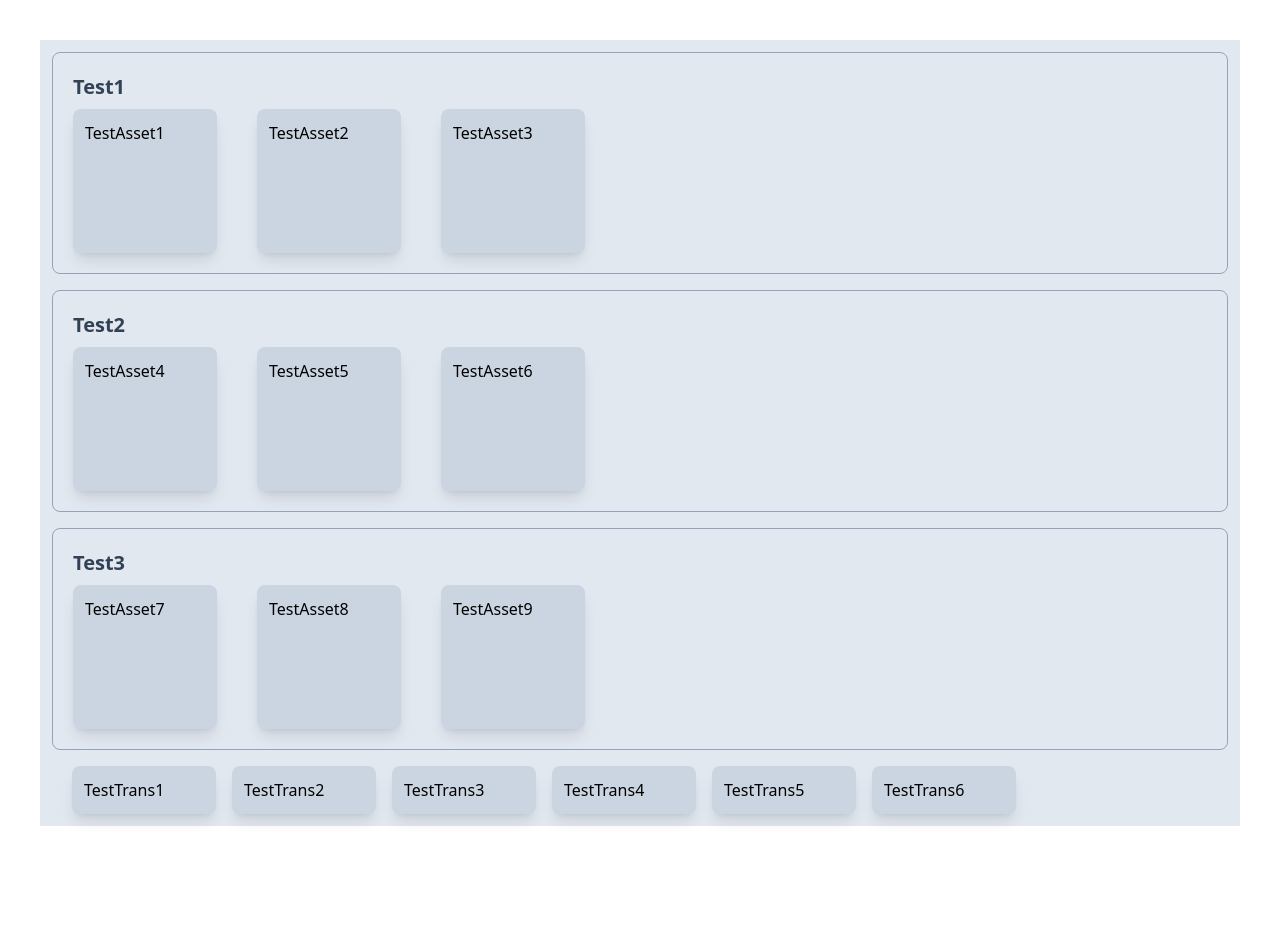
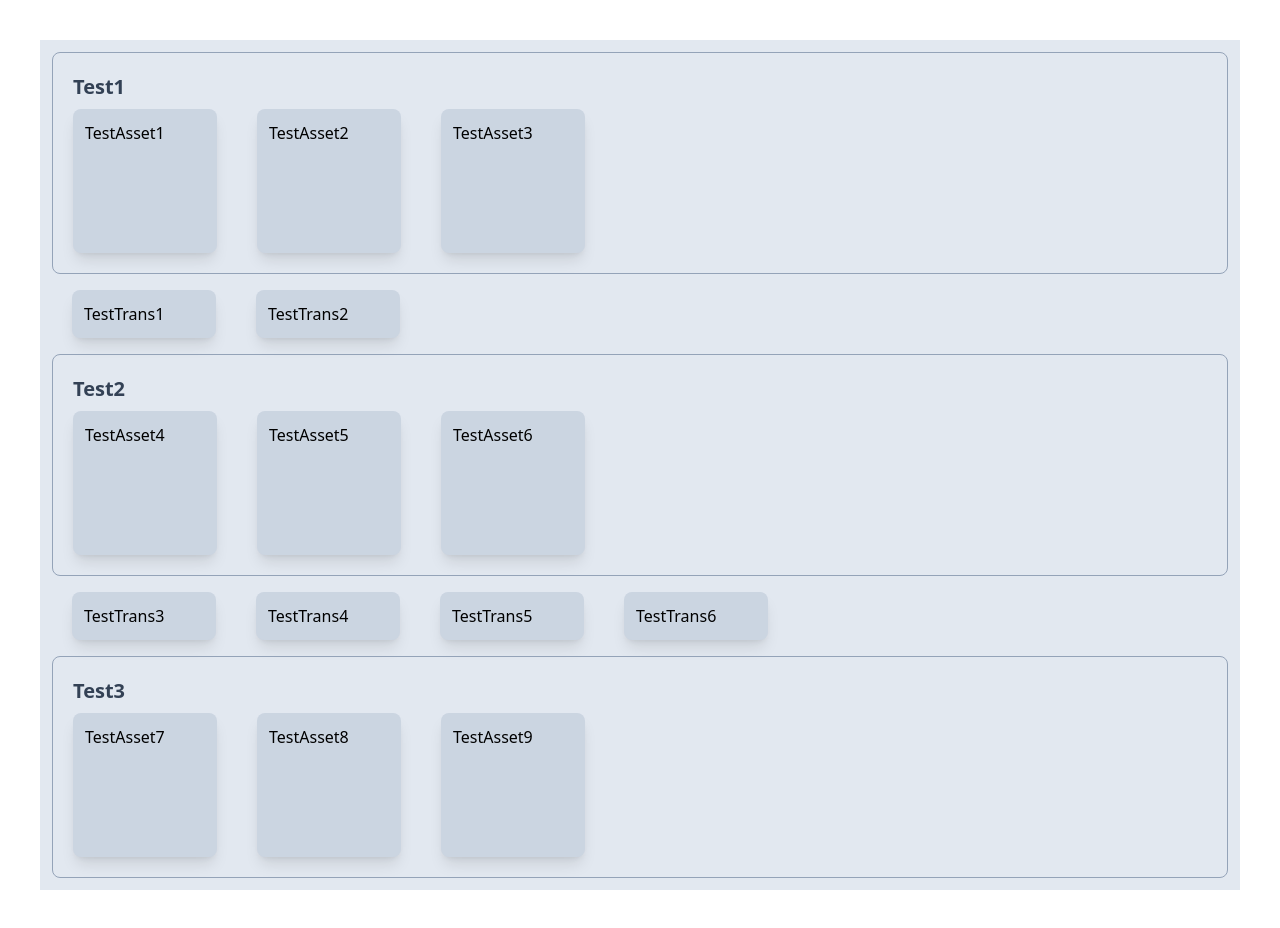
Before and after one commit to DimitarGrozev5/mnmk, a React (Vite) app: page / in a window 1280 px wide. Before the commit the page ends 866 px from the top, so only its background shows below. Built offline with nearby package versions, Linux system fonts and the light colour scheme.

Commit message:
display transformers on their proper places

```diff
--- a/src/components/flowing-assets/flowing-assets-desktop/flowing-assets-desktop.tsx
+++ b/src/components/flowing-assets/flowing-assets-desktop/flowing-assets-desktop.tsx
@@ -46,7 +46,7 @@ const FlowingAssets_Desktop: React.FC<Props> = ({
 
   return (
     <div className={clsx("flex flex-col gap-4", "bg-slate-200", "p-3")}>
-      {zones.map((zone) => (
+      {zones.map((zone, index) => (
         <React.Fragment key={zone.id}>
           <FlowingZone
             key={zone.id}
@@ -54,10 +54,9 @@ const FlowingAssets_Desktop: React.FC<Props> = ({
             addAssetRef={addAssetRef}
             removeAssetRef={removeAssetRef}
           />
-        </React.Fragment>
-      ))}
-      <div className={clsx("flex flex-row gap-4", "px-5")}>
-        {transformers.map((transformer) => (
+          {transformerZones[index].length > 0 && (
+            <div className={clsx("flex flex-row gap-10", "px-5")}>
+              {transformerZones[index].map((transformer) => (
                 <FlowingTransformer
                   key={transformer.id}
                   transformer={transformer}
@@ -66,6 +65,9 @@ const FlowingAssets_Desktop: React.FC<Props> = ({
                 />
               ))}
             </div>
+          )}
+        </React.Fragment>
+      ))}
     </div>
   );
 };
```
Lines whose indentation alone changed are shown as unchanged.
